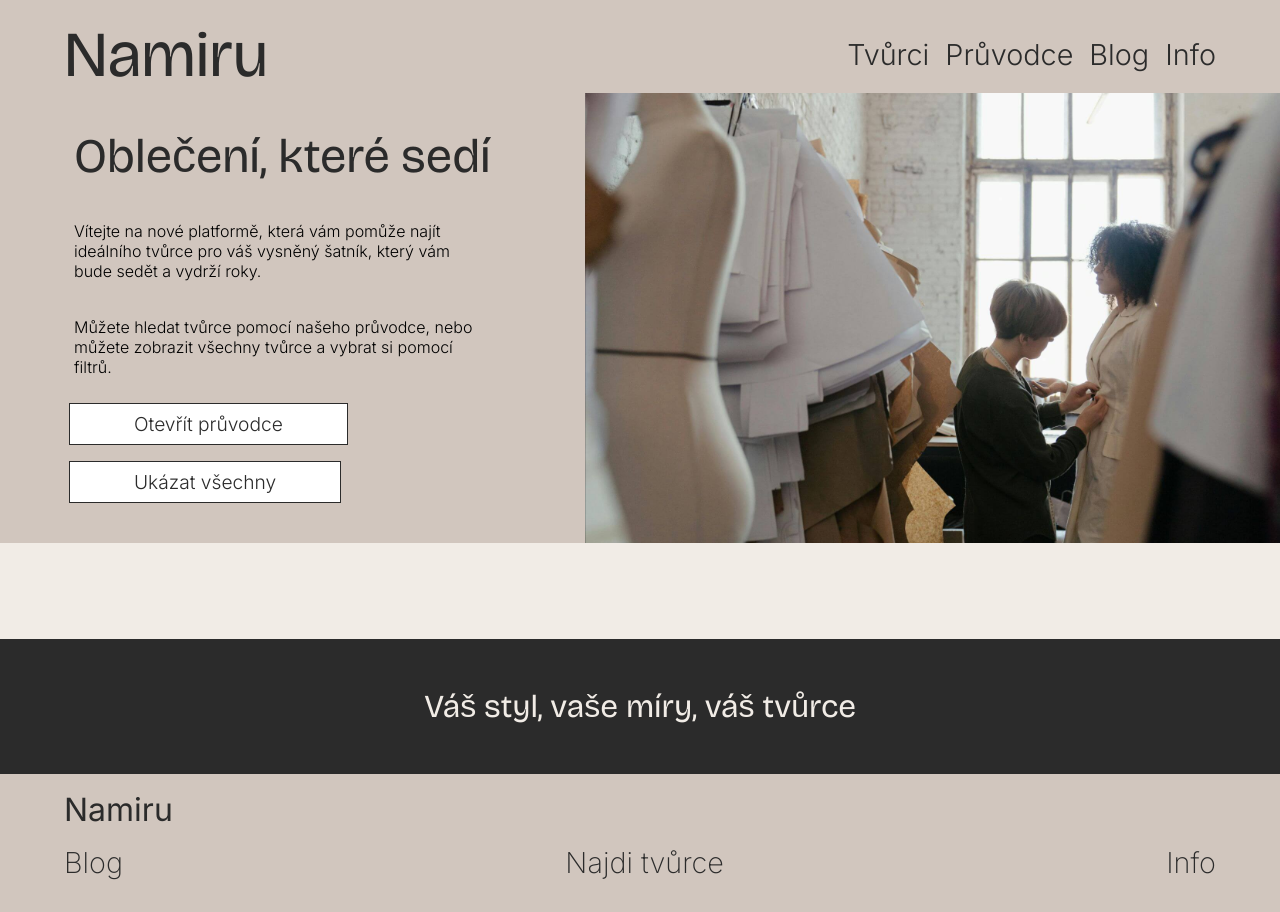
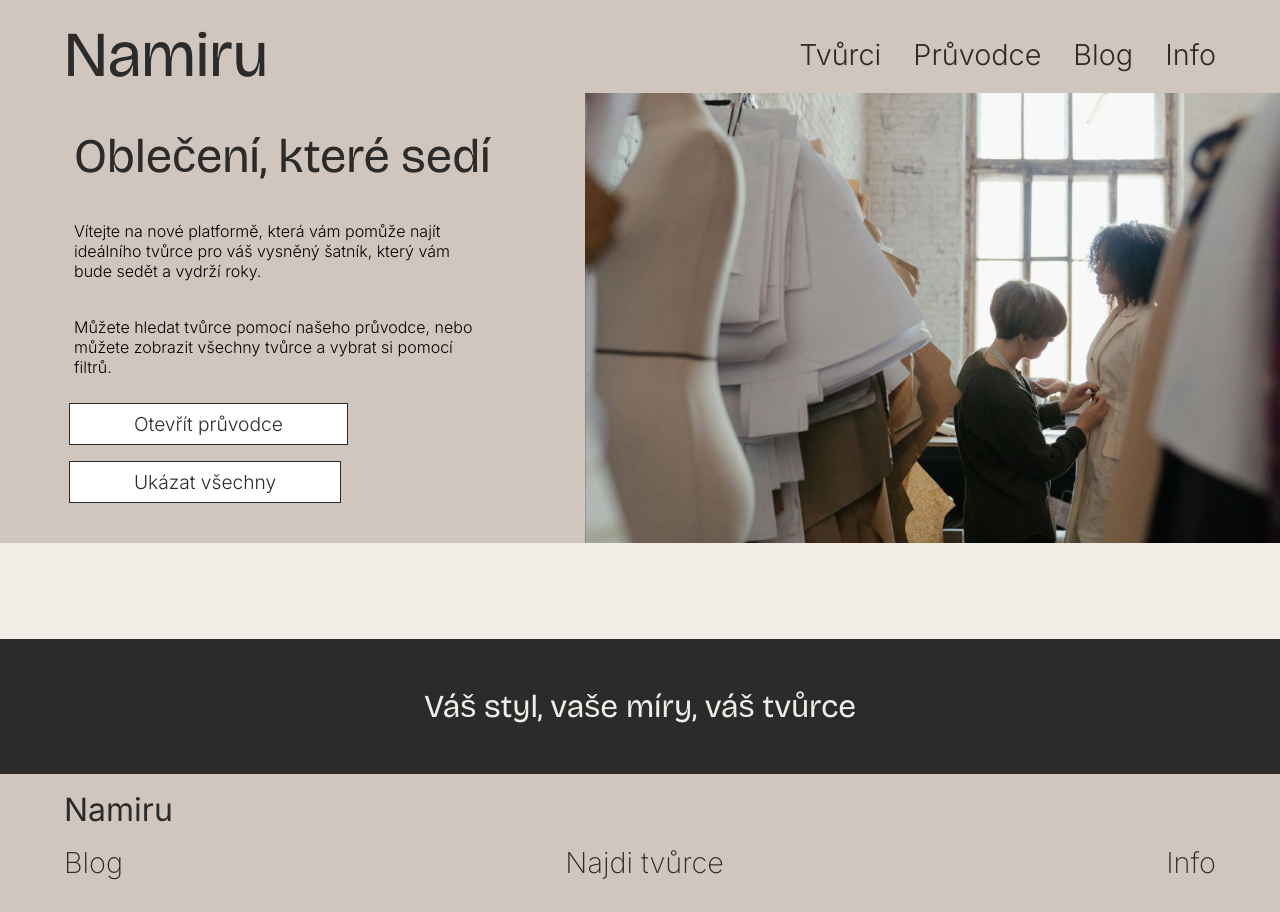
Before and after one commit to han-fris/namiru-app, a React (Vite) app: page / in a window 1280 px wide. Built offline with nearby package versions, Linux system fonts and the light colour scheme; no server answers.

Commit message:
add scroll to top at CreatorsList, edit style Header

```diff
--- a/src/components/shared/HamburgerMenu.jsx
+++ b/src/components/shared/HamburgerMenu.jsx
@@ -11,7 +11,7 @@ export const HamburgerMenu = () => {
     setTimeout(() => {
       setOpen(false);
       setIsClosing(false);
-    }, 500);
+    }, 200);
   };
 
   return (
--- a/src/components/shared/Header.css
+++ b/src/components/shared/Header.css
@@ -1,6 +1,6 @@
 .header__menu {
   display: flex;
-  gap: 1rem;
+  gap: 1.5rem;
   flex-direction: column;
 }
 
@@ -43,7 +43,7 @@
 
   .header__menu {
     display: flex;
-    gap: 1rem;
+    gap: 2rem;
     flex-direction: row;
   }
 
--- a/src/pages/Creators/CreatorsList.jsx
+++ b/src/pages/Creators/CreatorsList.jsx
@@ -5,13 +5,16 @@ import { Filters } from '../../components/Filter/Filters';
 import { PageWrapper } from '../../components/shared/PageWrapper';
 import { NoResults } from './NoResults';
 import { useFilteredCreators } from '../../hooks/useFilteredCreators';
-import { useState } from 'react';
+import { useState, useEffect } from 'react';
 import './CreatorsList.css';
 
 export const CreatorList = () => {
   const [loading, setLoading] = useState(true);
+  const creators = useFilteredCreators({ setLoading });
 
-  const creators = useFilteredCreators({ setLoading });
+  useEffect(() => {
+    window.scrollTo(0, 0);
+  }, []);
 
   return (
     <div className="creators-list">
```
